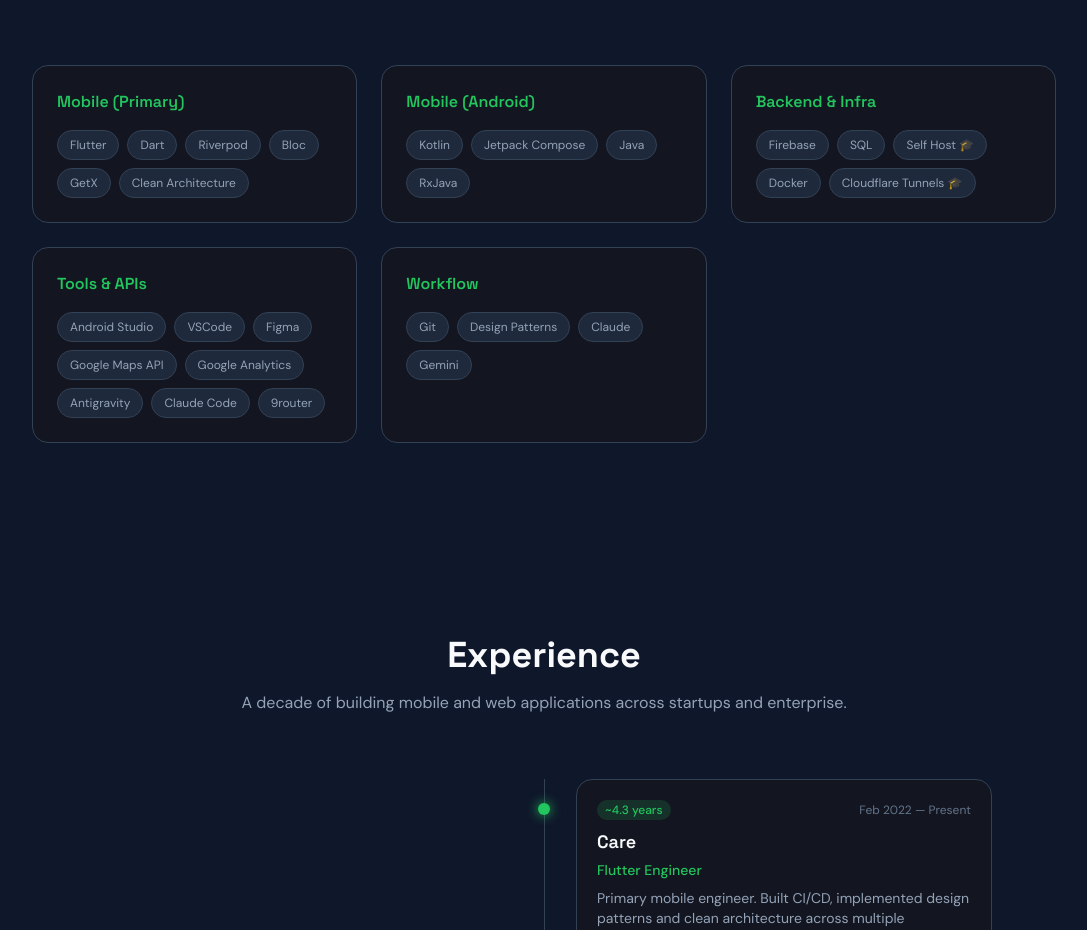
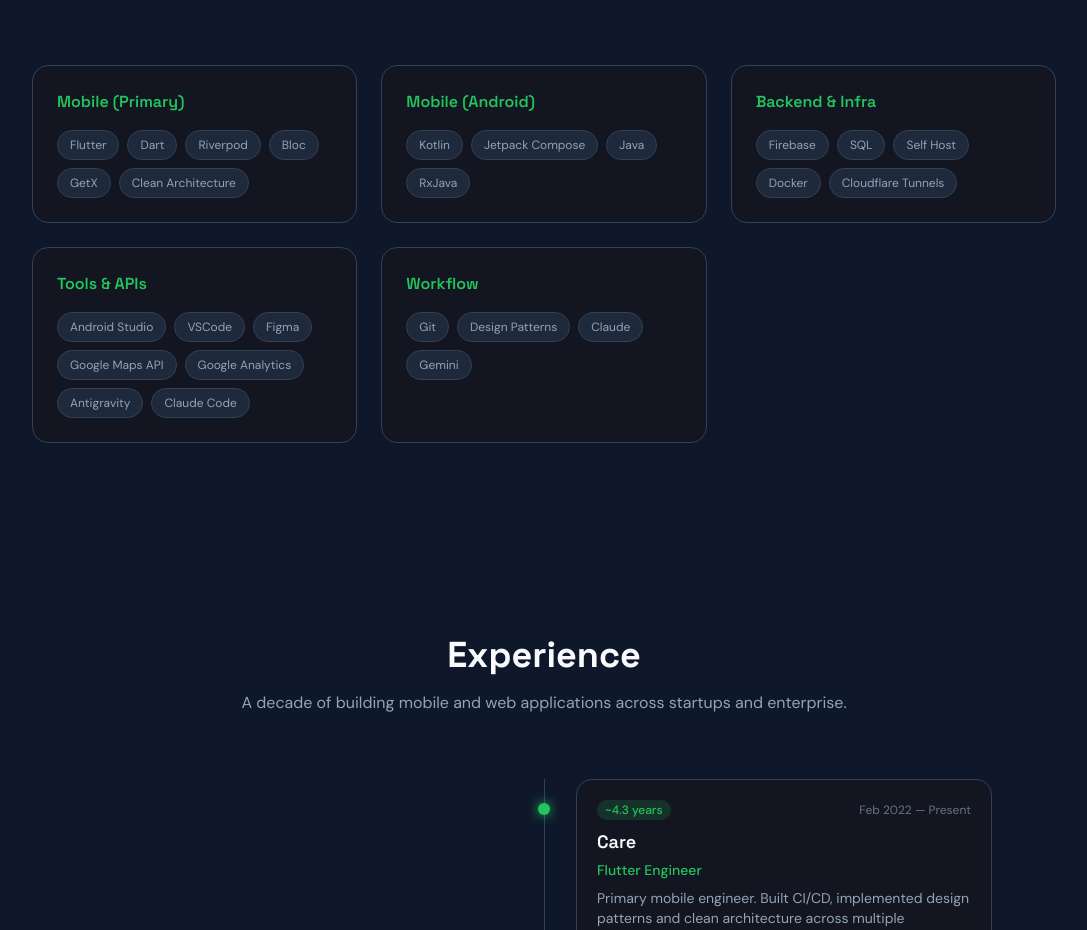
Before and after one commit to thangvq95/thangvq-digital-hub, a Next.js app: page / in a window 1280 px wide. Shown: the part 1723-2653 px from the top of the page, without its empty margins (96-1183 px from the left). Built offline with nearby package versions, Linux system fonts and the light colour scheme.

Commit message:
feat: restore dynamically highlighted self-study tech stack badges

```diff
--- a/components/portfolio/TechStackSection.tsx
+++ b/components/portfolio/TechStackSection.tsx
@@ -34,19 +34,37 @@
                 {category.name}
               </h3>
               <div className="flex flex-wrap gap-2">
-                {category.items.map((tech) => (
+                {category.items.map((tech) => {
+                  const isSelfStudy = tech.endsWith("🎓");
+                  const displayName = isSelfStudy
+                    ? tech.slice(0, -1).trim()
+                    : tech;
+                  return (
                     <span
                       key={tech}
-                    className="text-xs px-3 py-1.5 rounded-full transition-colors duration-200"
+                      className="text-xs px-3 py-1.5 rounded-full transition-all duration-200 flex items-center gap-1"
                       style={{
-                      background: "var(--bg-card)",
-                      color: "var(--text-secondary)",
-                      border: "1px solid var(--border)",
+                        background: isSelfStudy
+                          ? "var(--accent-glow)"
+                          : "var(--bg-card)",
+                        color: isSelfStudy
+                          ? "var(--accent)"
+                          : "var(--text-secondary)",
+                        border: isSelfStudy
+                          ? "1px solid var(--accent)"
+                          : "1px solid var(--border)",
                       }}
+                      title={
+                        isSelfStudy
+                          ? `${displayName} (Self-Taught / Homelab)`
+                          : undefined
+                      }
                     >
-                    {tech}
+                      {displayName}
+                      {isSelfStudy && <span className="text-[11px]">🎓</span>}
                     </span>
-                ))}
+                  );
+                })}
               </div>
             </div>
           ))}
--- a/lib/constants.ts
+++ b/lib/constants.ts
@@ -54,13 +54,7 @@
   },
   {
     name: "Backend & Infra",
-    items: [
-      "Firebase",
-      "SQL",
-      "Self Host 🎓",
-      "Docker",
-      "Cloudflare Tunnels 🎓",
-    ],
+    items: ["Firebase", "SQL", "Self Host", "Docker", "Cloudflare Tunnels"],
   },
   {
     name: "Tools & APIs",
@@ -72,7 +66,6 @@
       "Google Analytics",
       "Antigravity",
       "Claude Code",
-      "9router",
     ],
   },
   {
```
Lines whose indentation alone changed are shown as unchanged.
